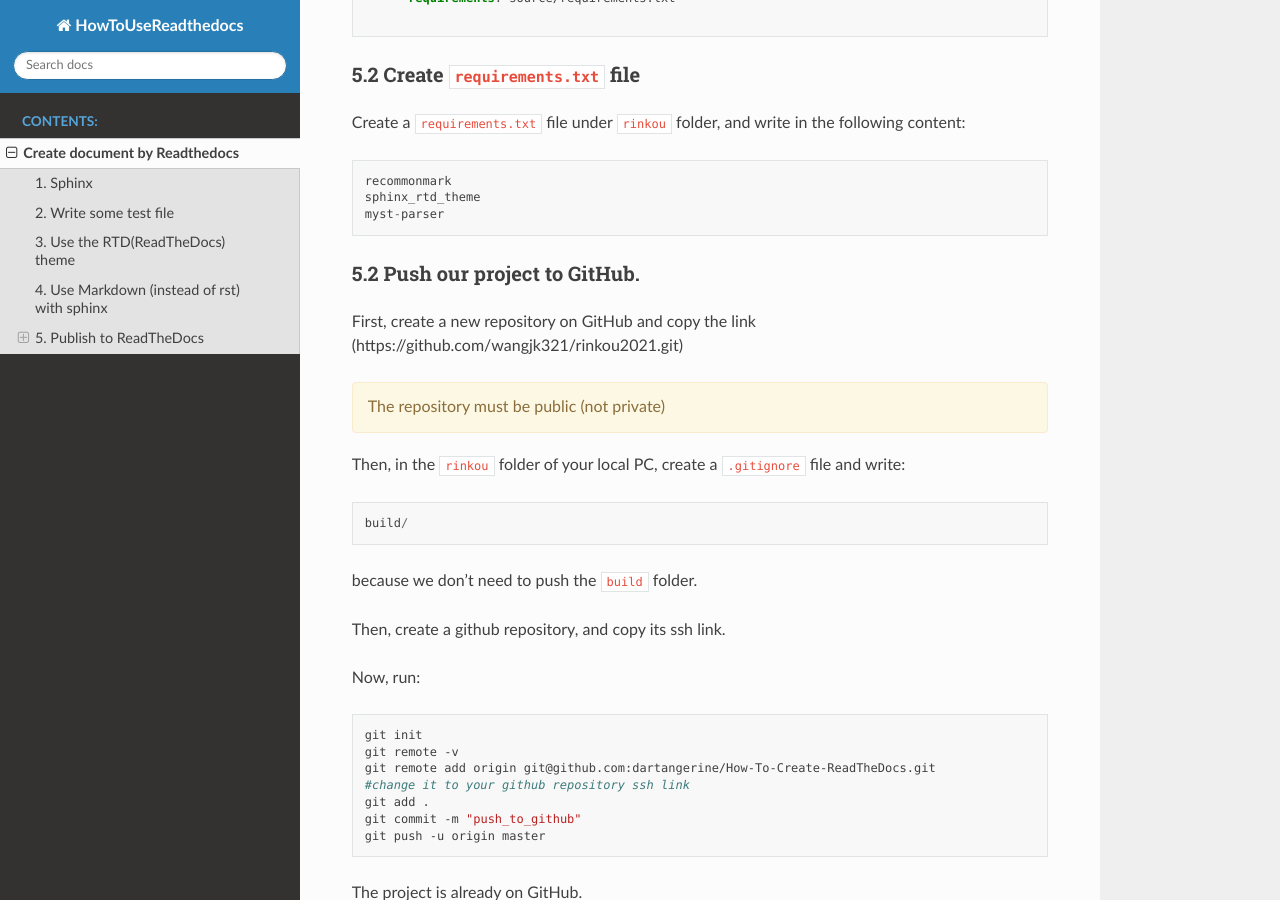
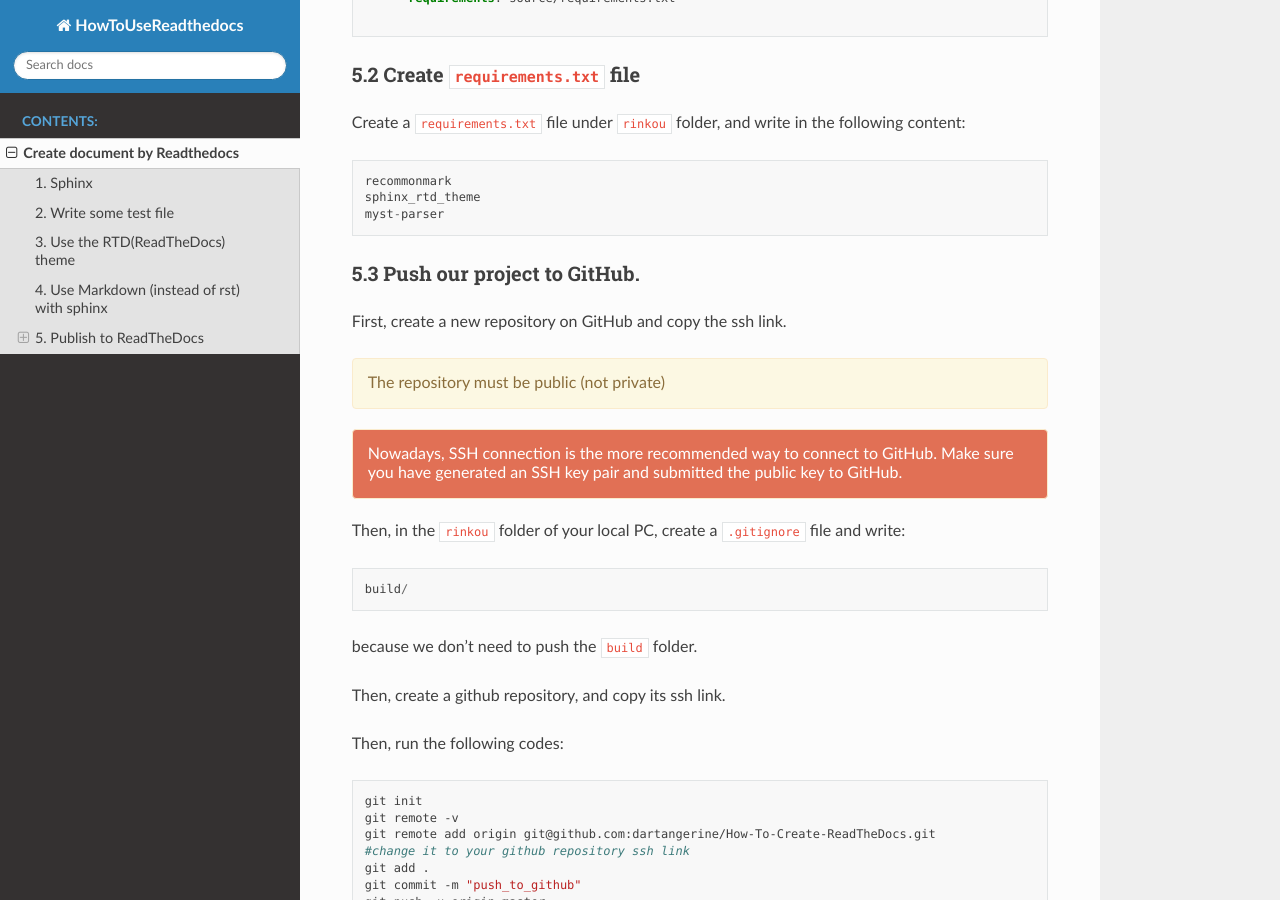
Before and after one commit to dartangerine/HowToUseReadthedocs, a Sphinx documentation site: the page built from source/QuickStart.md, in a window 1280 px wide and 900 px high, scrolled down 4075 px. Built offline with Sphinx 7.4.7 and the Read the Docs theme 3.1.0, drawn with Linux system fonts in a browser that asks for light colours.

Commit message:
change_content

````diff
--- a/source/QuickStart.md
+++ b/source/QuickStart.md
@@ -202,14 +202,18 @@ sphinx_rtd_theme
 myst-parser
 ```
 
-### 5.2 Push our project to GitHub.
+### 5.3 Push our project to GitHub.
 
-First, create a new repository on GitHub and copy the link (https://github.com/wangjk321/rinkou2021.git)
+First, create a new repository on GitHub and copy the ssh link.
 
 <div style="padding: 15px; border: 1px solid transparent; border-color: transparent; margin-bottom: 20px; border-radius: 4px; color: #8a6d3b;; background-color: #fcf8e3; border-color: #faebcc;">
 The repository must be public (not private)
 </div>
 
+<div style="padding: 15px; border: 1px solid transparent; border-color: transparent; margin-bottom: 20px; border-radius: 4px; color: white;; background-color: #e17055; border-color: #faebcc;">
+Nowadays, SSH connection is the more recommended way to connect to GitHub.
+Make sure you have generated an SSH key pair and submitted the public key to GitHub.
+</div>
 
 Then, in the `rinkou` folder of your local PC, create a `.gitignore` file and write:
 
@@ -221,7 +225,7 @@ because we don't need to push the `build` folder.
 
 Then, create a github repository, and copy its ssh link.
 
-Now, run:
+Then, run the following codes:
 
 ```shell
 git init
````
